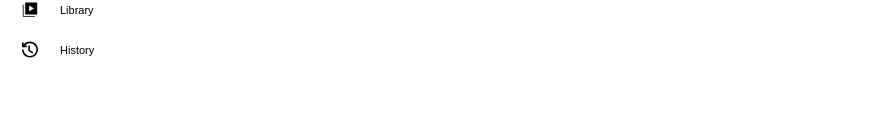
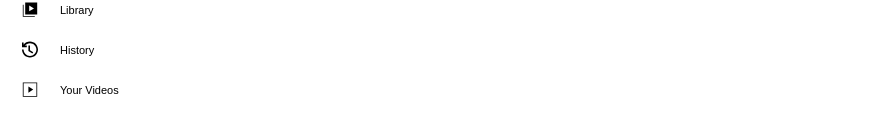
Before and after one commit to Masum-Arifin/youtube-clone, a React (Create React App) app: page / in a window 1280 px wide. Shown: the part 254-390 px from the top of the page, without its empty margins (0-877 px from the left). Built offline with nearby package versions, Linux system fonts and the light colour scheme.

Commit message:
your videos svg adedd

```diff
--- a/src/Sidebar.js
+++ b/src/Sidebar.js
@@ -129,6 +129,24 @@ const Sidebar = () => {
         <span className="sidebar-text">History</span>
       </div>
 
+      <div className="sidebar-items d-flex align-items-center active">
+        <svg
+          viewBox="0 0 24 25"
+          preserveAspectRatio="xMidYMid meet"
+          focusable="false"
+          class="style-scope yt-icon"
+          style={{ width: "20px", height: "20px", margin: "0px 20px" }}
+        >
+          <g class="style-scope yt-icon">
+            <path
+              d="M10,8l6,4l-6,4V8L10,8z M21,3v18H3V3H21z M20,4H4v16h16V4z"
+              class="style-scope yt-icon"
+            ></path>
+          </g>
+        </svg>
+        <span className="sidebar-text">Your Videos</span>
+      </div>
+
         </div>
     );
 };
```
